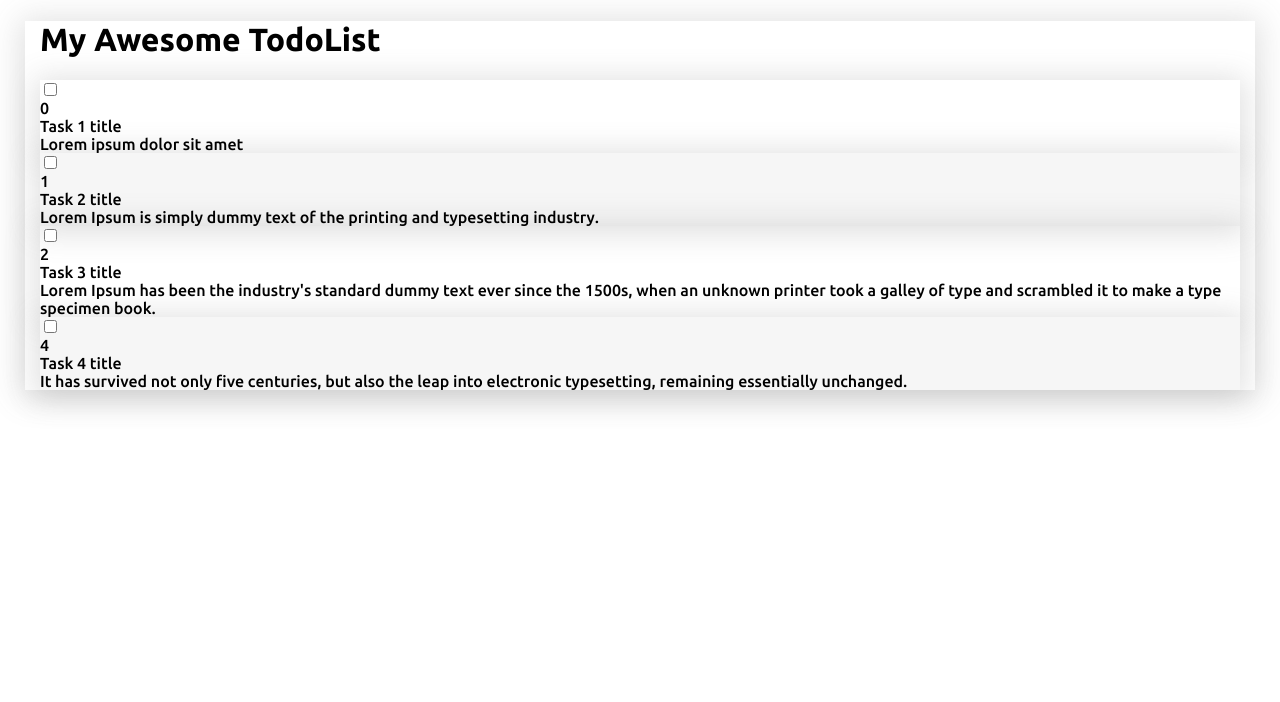
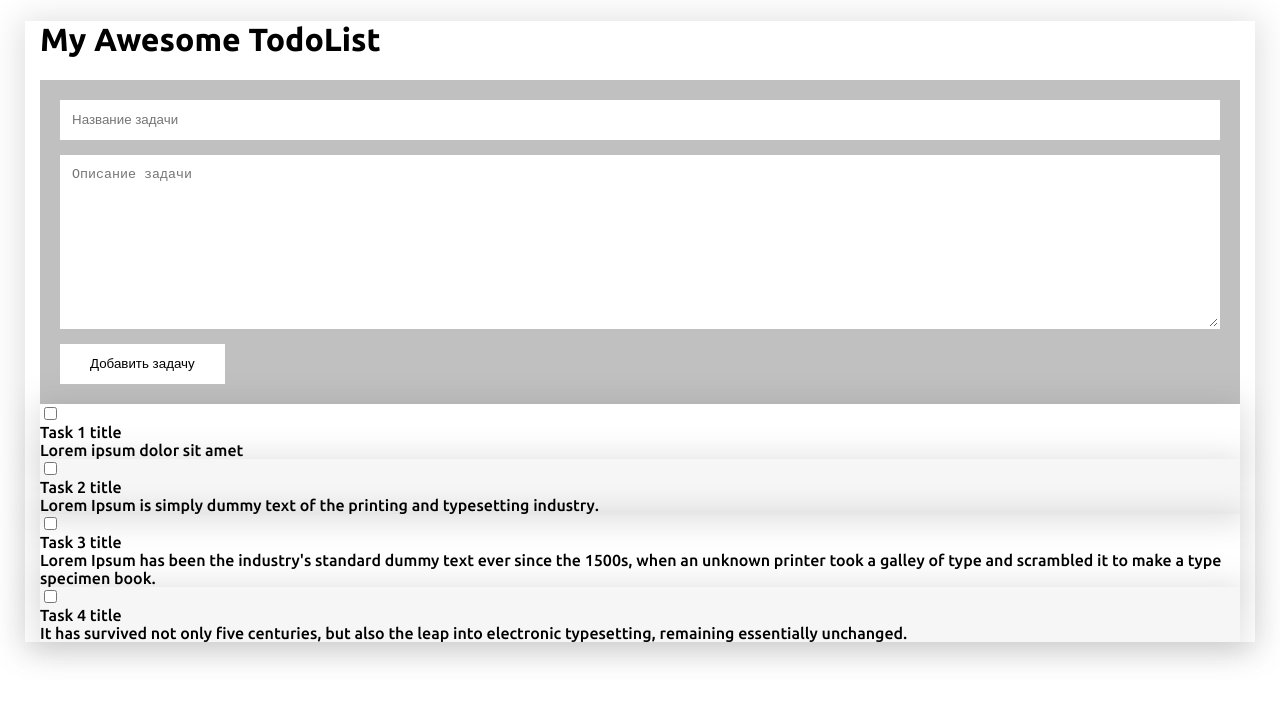
Before and after one commit to berlik-gabdulin/my-awesome-to-do-list, a Vue app: page / in a window 1280 px wide. Shown: the top 702 px of the page. Built offline with nearby package versions, Linux system fonts and the light colour scheme.

Commit message:
Добавление тасков

```diff
--- a/src/App.vue
+++ b/src/App.vue
@@ -3,13 +3,13 @@
     <header>
       <h1>My Awesome TodoList</h1>
     </header>
+    <AddForm :tasks="tasks" @newTask="addTask"></AddForm>
     <TaskItem :tasks="tasks" />
-    <!-- <AddForm></AddForm> -->
   </div>
 </template>
 
 <script>
-// import AddForm from "./components/AddForm.vue";
+import AddForm from "./components/AddForm.vue";
 import TaskItem from "./components/TaskItem.vue";
 
 export default {
@@ -18,24 +18,24 @@ export default {
     return {
       tasks: [
           {
-            id: 0,
+            // id: 0,
             taskTitle: "Task 1 title",
             taskDescription: "Lorem ipsum dolor sit amet"
           },
           {
-            id: 1,
+            // id: 1,
             taskTitle: "Task 2 title",
             taskDescription:
               "Lorem Ipsum is simply dummy text of the printing and typesetting industry."
           },
           {
-            id: 2,
+            // id: 2,
             taskTitle: "Task 3 title",
             taskDescription:
               "Lorem Ipsum has been the industry's standard dummy text ever since the 1500s, when an unknown printer took a galley of type and scrambled it to make a type specimen book."
           },
           {
-            id: 4,
+            // id: 4,
             taskTitle: "Task 4 title",
             taskDescription:
               "It has survived not only five centuries, but also the leap into electronic typesetting, remaining essentially unchanged."
@@ -43,8 +43,18 @@ export default {
         ]
     };
   },
+  methods: {
+    addTask(task) {
+      console.log(`Task title: ${task.taskTitle}, descr: ${task.taskDescription}`);
+      this.tasks.push({
+          taskTitle : task.taskTitle,
+          taskDescription : task.taskDescription
+        })
+    }
+  }
+  ,
   components: {
-    // AddForm,
+    AddForm,
     TaskItem
   }
 };
--- a/src/components/AddForm.vue
+++ b/src/components/AddForm.vue
@@ -1,16 +1,30 @@
 <template>
   <div class="add-form">
-    <input type="text" name="taskTitle" class="add-form__input" placeholder="Название задачи">
-    <textarea name="taskDescription" id="" cols="30" rows="10" class="add-form__input" placeholder="Описание задачи"></textarea>
-    <button type="submit" class="add-form__button"  >Добавить задачу</button>
+    <input id="taskTitle" type="text" name="taskTitle" class="add-form__input" placeholder="Название задачи">
+    <textarea id="taskDescription" name="taskDescription" cols="30" rows="10" class="add-form__input" placeholder="Описание задачи"></textarea>
+    <button type="submit" class="add-form__button" v-on:click="addTask" >Добавить задачу</button>
   </div>
 </template>
 
 <script>
 export default {
   name: "AddForm",
-  props: {
-    // msg: String
+  props: ['tasks'],
+  methods: {
+    addTask() {
+      let newTaskTitle = document.getElementById('taskTitle'),
+          newTaskDescription = document.getElementById('taskDescription');
+
+      if (newTaskTitle.value !== '') {
+        // console.log(`Task title: ${newTaskTitle.value}, descr: ${newTaskDescription.value}`);
+
+        this.$emit('newTask', {
+          taskTitle : newTaskTitle.value,
+          taskDescription : newTaskDescription.value
+        })
+
+      }
+    }
   }
 };
 </script>
```
Also changed, not shown: 1 other file (tests, documents, lock files or other folders).
